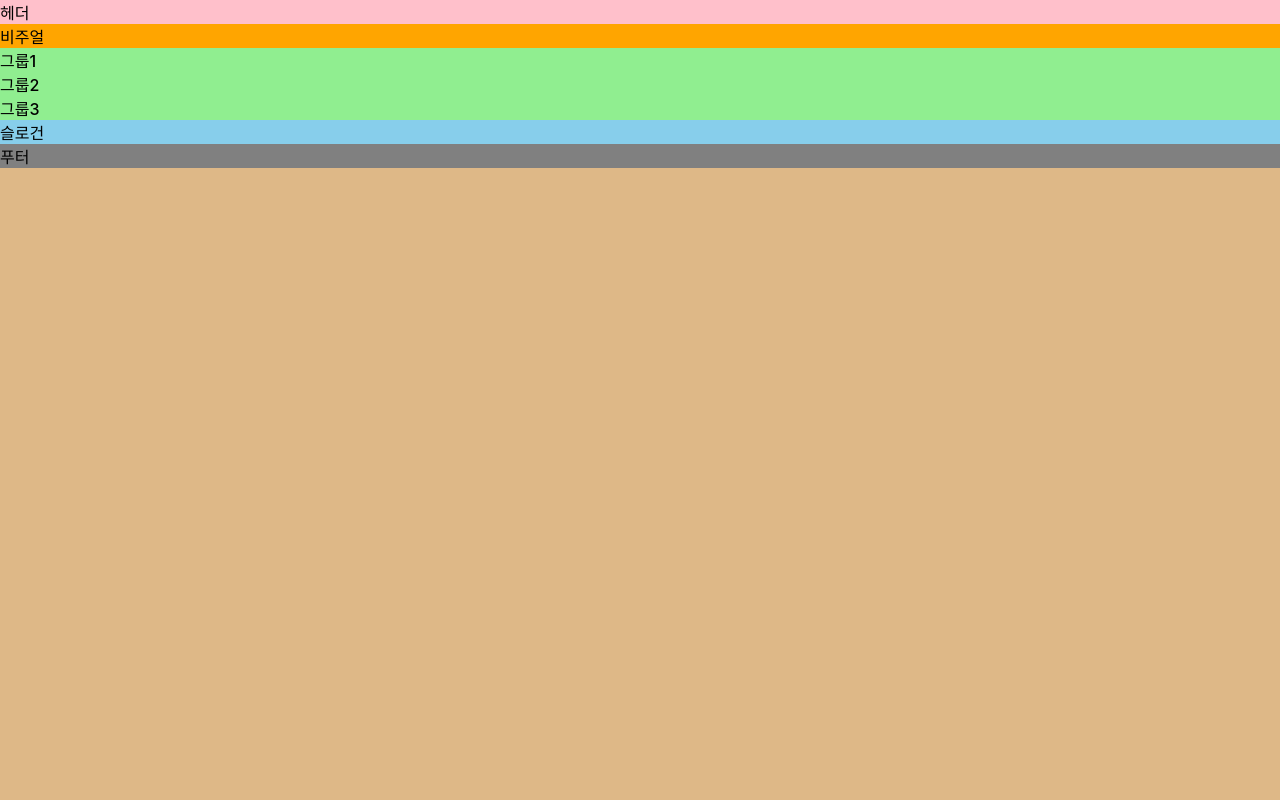
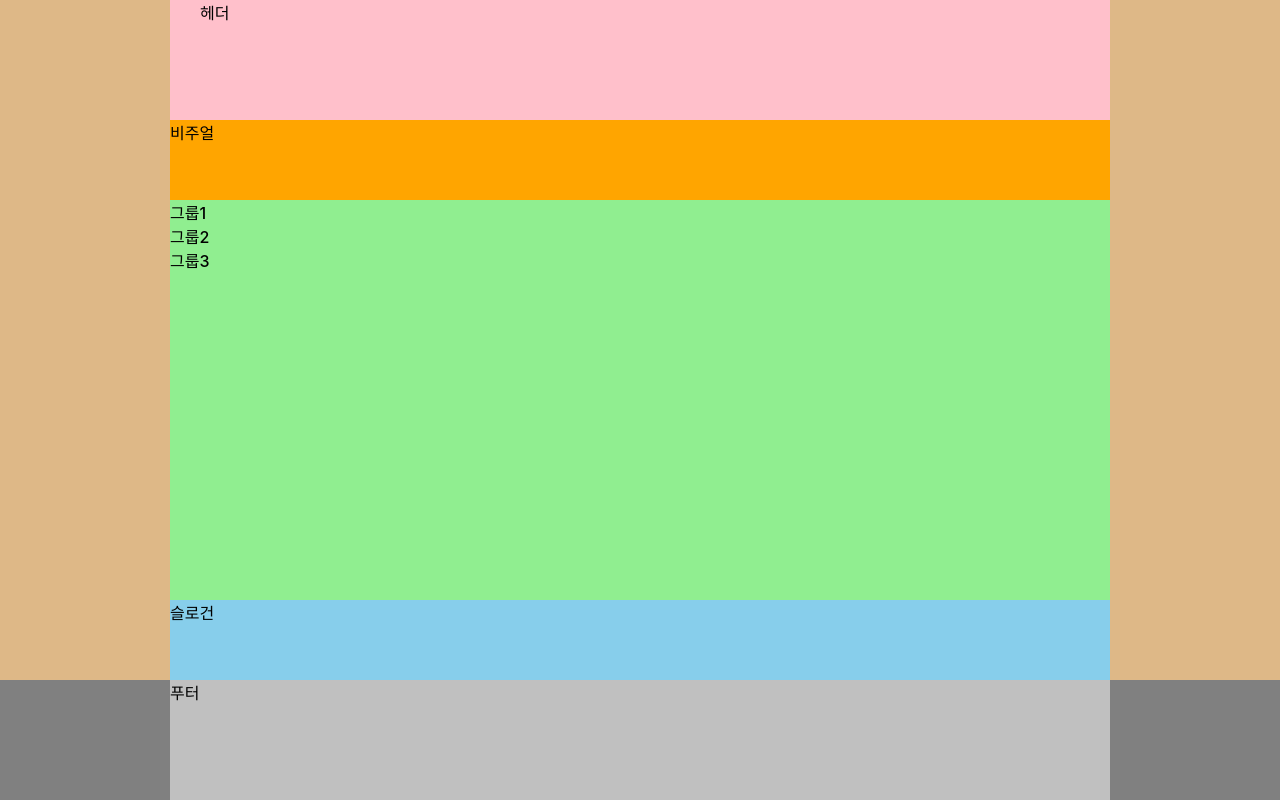
Before and after one commit to djswns7/HTML5, a website: page HTML5/index.html in a window 1280 px wide. Drawn offline with Linux system fonts and the light colour scheme; a web font is replaced by a local one.

Commit message:
CSS layout 결정하기

```diff
--- a/HTML5/styles/style.css
+++ b/HTML5/styles/style.css
@@ -1,6 +1,9 @@
+
+
 @import url(./normalize.css);
 @import url(./reset.css);
-@import url();
+
+/* 본문 스타일 영역 */
 
 body{
   background-color: burlywood;
@@ -9,20 +12,47 @@ body{
   font-weight: 500;
 }
 
+/* 레이아웃 */
+.header, .visual, .main, .slogan, .footer-inner{
+  width: 940px;
+  box-sizing: border-box; /**/
+  margin: 0 auto;
+
+}
+
+/* 헤더 영역 */
+.header{
+  background-color: pink;
+  padding:0 30px;
+  height: 15vh;
+}
 
 
-.header{
-  background-color: pink;
-}
+/* 비주얼 영역 */
 .visual{
   background-color: orange;
+  height: 10vh;
 }
+
+/* 메인영역 */
 .main{
   background-color: lightgreen;
+  height: 50vh;
 }
+
+
+/* 슬로건 영역 */
 .slogan{
   background-color: skyblue;
+  height: 10vh;
 }
+
+/* Footer 영역 */
 .footer{
   background-color: gray;
 }
+
+.footer-inner{
+  height: 15vh;
+  background-color:silver;
+}
```
